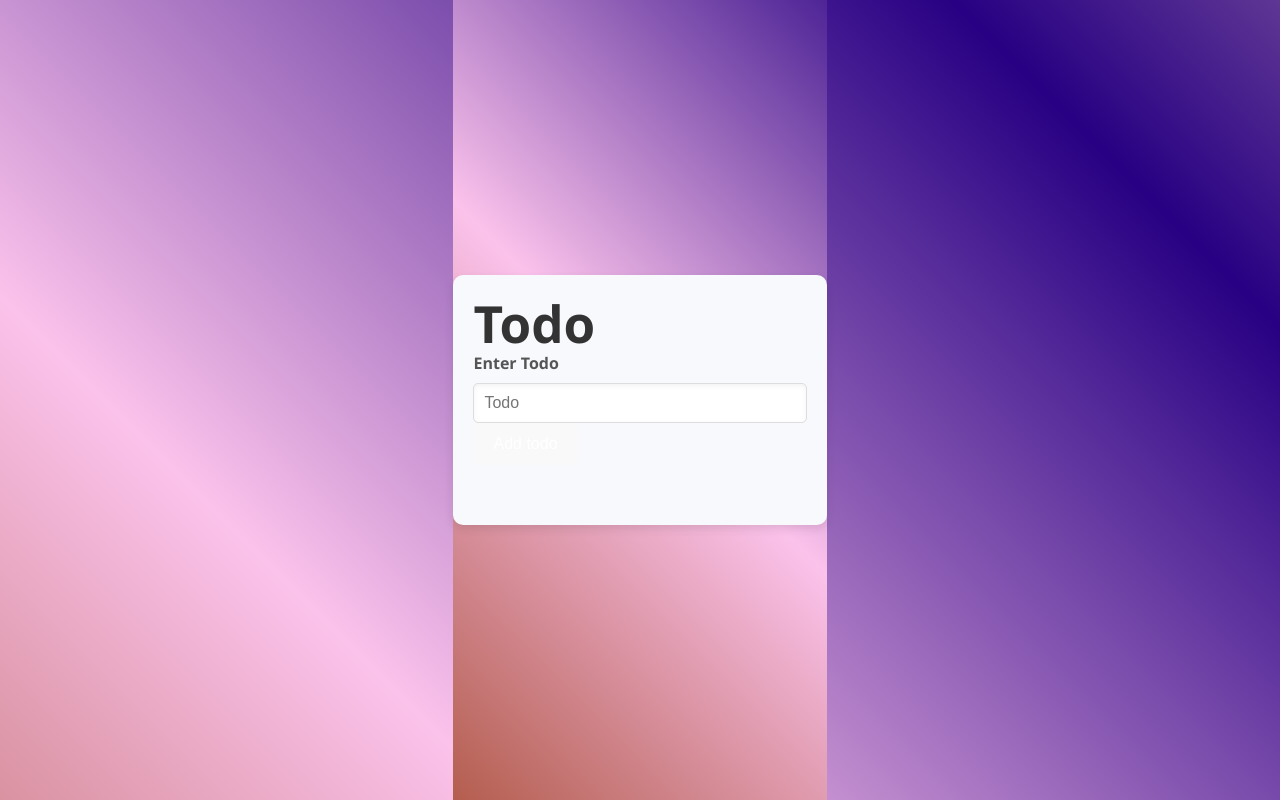
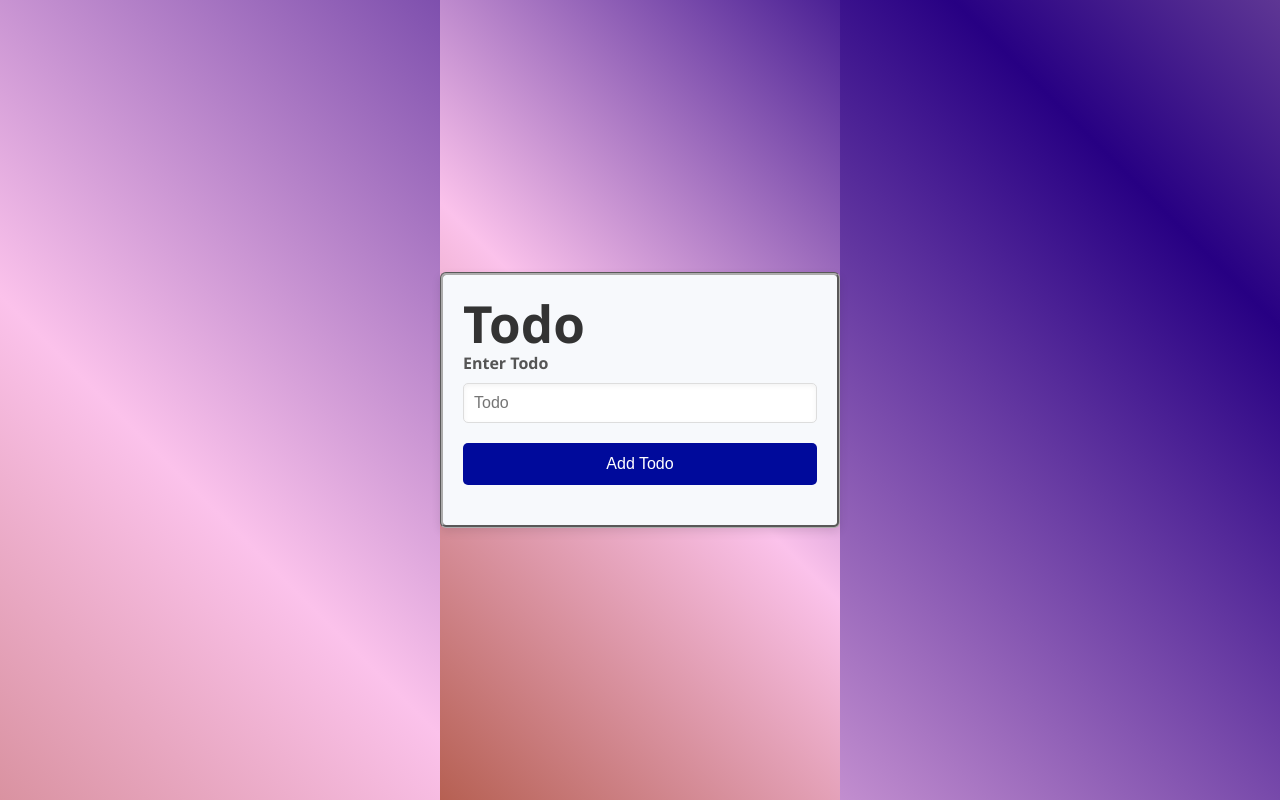
Before and after one commit to MuhammadSubhan0712/React-Todo-App, a React (Vite) app: page / in a window 1280 px wide. Built offline with nearby package versions, Linux system fonts and the light colour scheme.

Commit message:
Todo APp

```diff
--- a/src/App.css
+++ b/src/App.css
@@ -6,14 +6,15 @@
 
 /* Container Styling */
 .container {
-  width: 100%;
+  width: 400px;
   max-width: 600px;
   margin: 40px auto;
   padding: 20px;
   background-color: #f7f9fc;
   box-shadow: 0 4px 10px rgba(0, 0, 0, 0.1);
-  border-radius: 10px;
-  font-family: 'Segoe UI', Tahoma, Geneva, Verdana, sans-serif;
+  border: 3px groove #adacac;
+  border-radius: 6px;
+  font-family: 'Segoe UI';
   color: #333;
 }
 
@@ -50,9 +51,54 @@
   box-shadow: 0 0 8px rgba(102, 175, 233, 0.6);
 }
 
+/* button add todo */
+button {
+  padding: 12px 20px;
+  background-color: #000a9b;
+  color: white;
+  font-size: 16px;
+  border: none;
+  border-radius: 5px;
+  cursor: pointer;
+  transition: background-color 0.3s ease-in-out;
+}
+
+button:hover {
+  background-color: #005e64;
+}
 
 
-/* list style */
+.btn-success {
+  padding: 10px 15px;
+  background-color: #004706;
+  color: white;
+  font-size: 16px;
+  border: none;
+  border-radius: 5px;
+  cursor: pointer;
+  transition: background-color 0.3s ease-in-out;
+}
+
+.btn-success:hover {
+  background-color: #7dff7d;
+}
+
+.btn-success {
+  padding: 10px 15px;
+  background-color: #004706;
+  color: white;
+  font-size: 16px;
+  border: none;
+  border-radius: 5px;
+  cursor: pointer;
+  transition: background-color 0.3s ease-in-out;
+}
+
+.btn-success:hover {
+  background-color: #7dff7d;
+}
+ /* list style  */
+
 .styled-list {
   list-style: none;
   margin-top: 20px;
--- a/src/App.jsx
+++ b/src/App.jsx
@@ -44,12 +44,14 @@ function App() {
     {/* Todo form  */}
     <form className='styled-form' onSubmit={addTodo}>
   <div className="form-group">
+
     <label className="form-label">Enter Todo</label>
     <input type="text" className="form-control width-25px" placeholder='Todo' ref={todoVal}/>
 
-    <button type="submit" className="btn btn-primary">Add todo</button>
+    </div>
 
-  </div>
+    <button type='submit'> Add Todo </button>
+
   </form>
 
     {/* Todo List  */}
@@ -60,8 +62,8 @@ function App() {
       <li>
         {item}
       </li>
-  <button onClick={()=> EditTodo(index)} type="submit" className="btn btn-success">Edit</button>
-  <button onClick={() => DeletTodo(index)} type="submit" className="btn btn-danger">Delete</button>
+  <button onClick={()=> EditTodo(index)} type="submit" className="btn-success">Edit</button>
+  <button onClick={() => DeletTodo(index)} type="submit" className="btn-danger">Delete</button>
   </div>
 })}
   </ul>
--- a/src/index.css
+++ b/src/index.css
@@ -35,34 +35,3 @@ h2{
   font-size: 3.2em;
   line-height: 1.1;
 }
-
-button {
-  padding: 12px 20px;
-  background-color: #5cb85c;
-  color: white;
-  font-size: 16px;
-  border: none;
-  border-radius: 5px;
-  cursor: pointer;
-  transition: background-color 0.3s ease;
-}
-
-button:hover {
-  background-color: #4cae4c;
-}
-
-button:focus,
-button:focus-visible {
-  outline: 4px auto -webkit-focus-ring-color;
-}
-
-@media (prefers-color-scheme: light) {
-  :root {
-    color: #213547;
-    background-color: #ffffff;
-  }
-
-  button {
-    background-color: #f9f9f9;
-  }
-}
```
